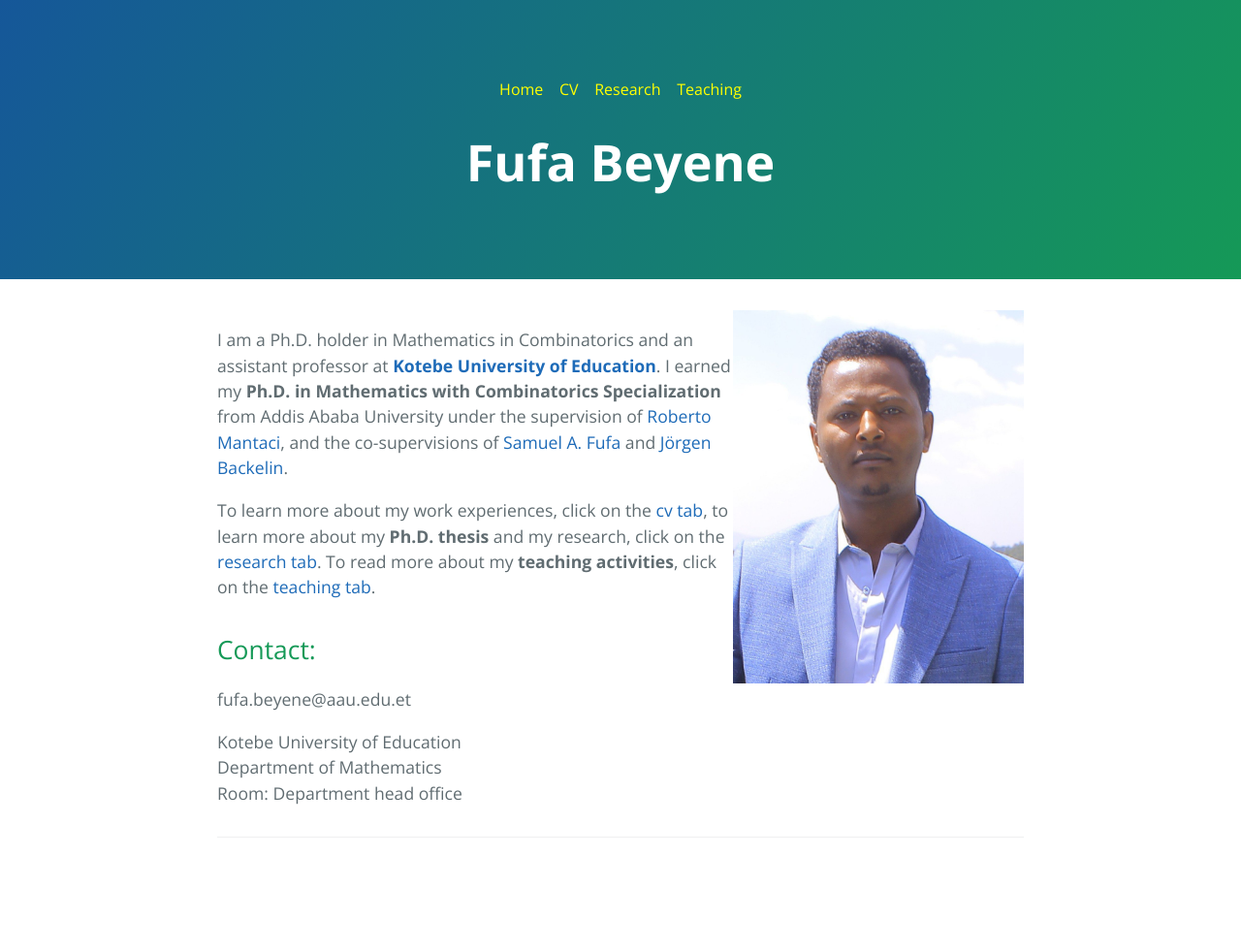
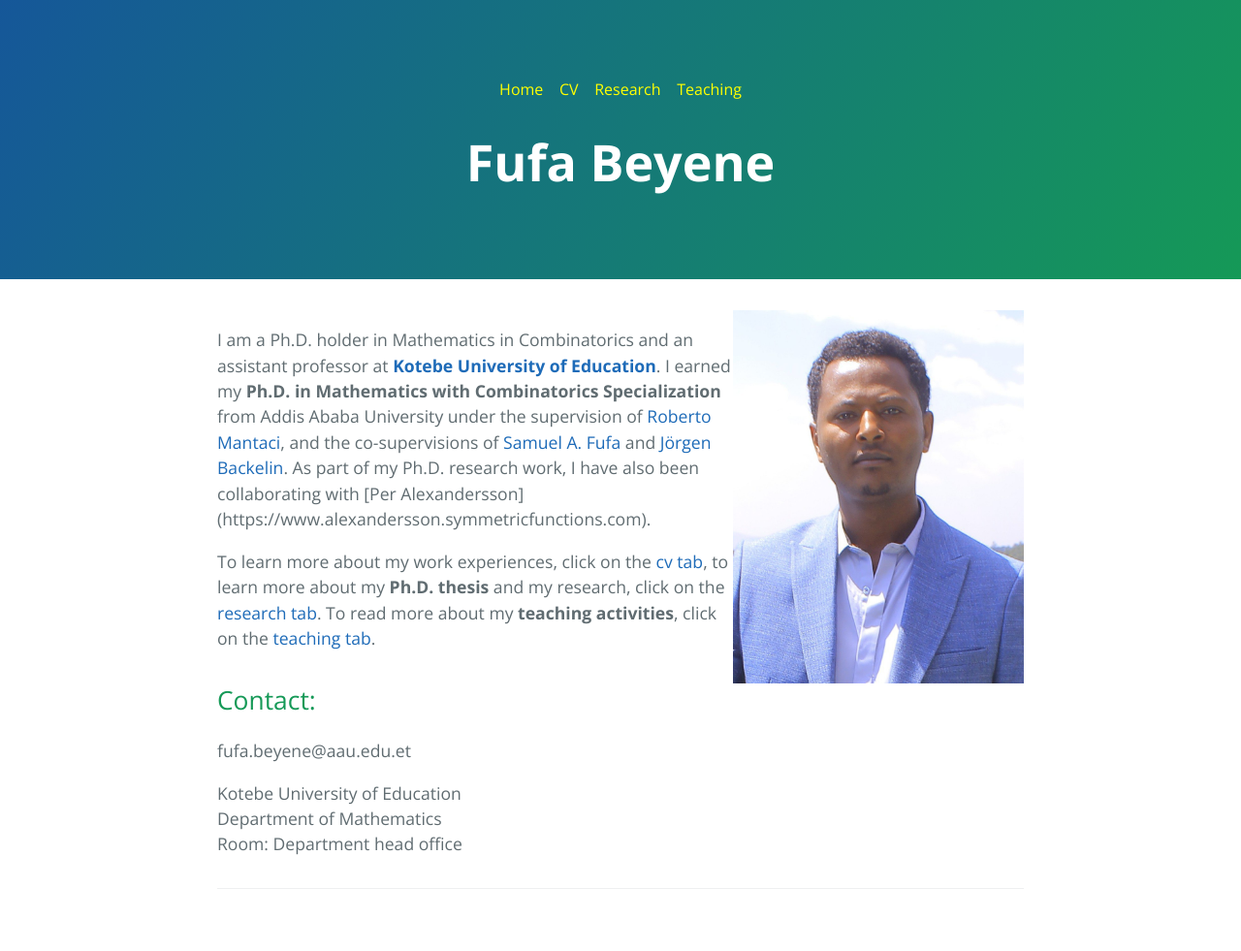
Before and after one commit to fufabeyene/-fufabeyene-.github.io, a Jekyll site: the page built from home.md, in a window 1280 px wide. Shown: the whole page at 97% size. Built offline with Jekyll 4.4.1, drawn with Linux system fonts in a browser that asks for light colours; our own code applies the rules of GitHub Pages for plain Markdown files; before the commit the page ends 928 px from its top, so only the background shows below that.

Commit message:
Update home.md

```diff
--- a/home.md
+++ b/home.md
@@ -8,7 +8,7 @@ ref: index
 
  <img style="float: right;" src="Fufa_Beyene.jpg" width="300">
 
-I am a Ph.D. holder in Mathematics in Combinatorics and an assistant professor at [**Kotebe University of Education**](https://www.kue.edu.et). I earned my **Ph.D. in Mathematics with Combinatorics Specialization** from Addis Ababa University under the supervision of [Roberto Mantaci](http://www.informatique.univ-paris-diderot.fr/), and the co-supervisions of [Samuel A. Fufa](https://www.aau.edu.et) and [Jörgen Backelin](https://www.su.se/joeb).
+I am a Ph.D. holder in Mathematics in Combinatorics and an assistant professor at [**Kotebe University of Education**](https://www.kue.edu.et). I earned my **Ph.D. in Mathematics with Combinatorics Specialization** from Addis Ababa University under the supervision of [Roberto Mantaci](http://www.informatique.univ-paris-diderot.fr/), and the co-supervisions of [Samuel A. Fufa](https://www.aau.edu.et) and [Jörgen Backelin](https://www.su.se/joeb). As part of my Ph.D. research work, I have also been collaborating with [Per Alexandersson] (https://www.alexandersson.symmetricfunctions.com).
 
 To learn more about my work experiences, click on the [cv tab](cv), to learn more about my  **Ph.D. thesis** and my research, click on the [research tab](research). To read more about my **teaching activities**, click on the [teaching tab](teaching).
 
```
